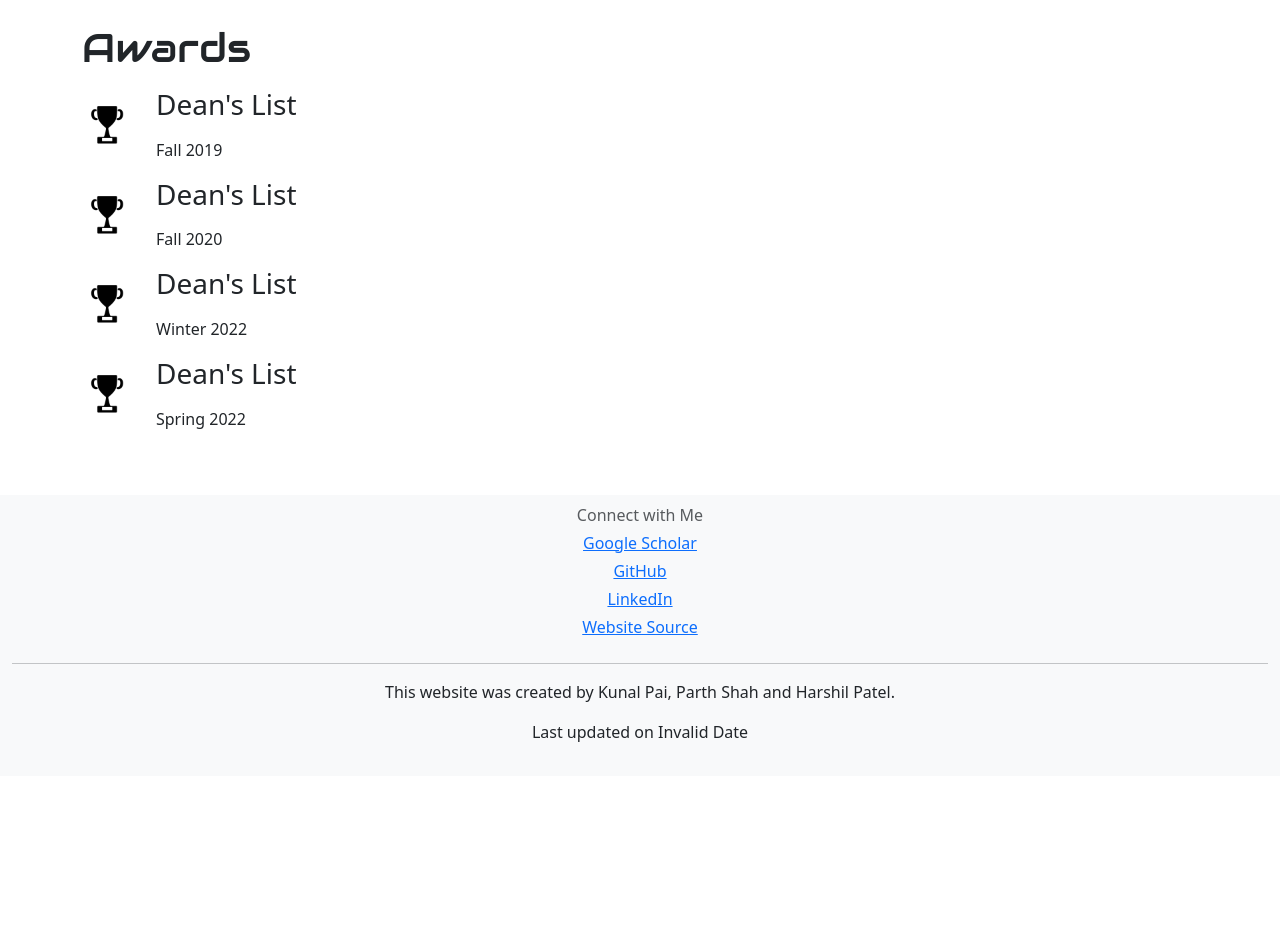
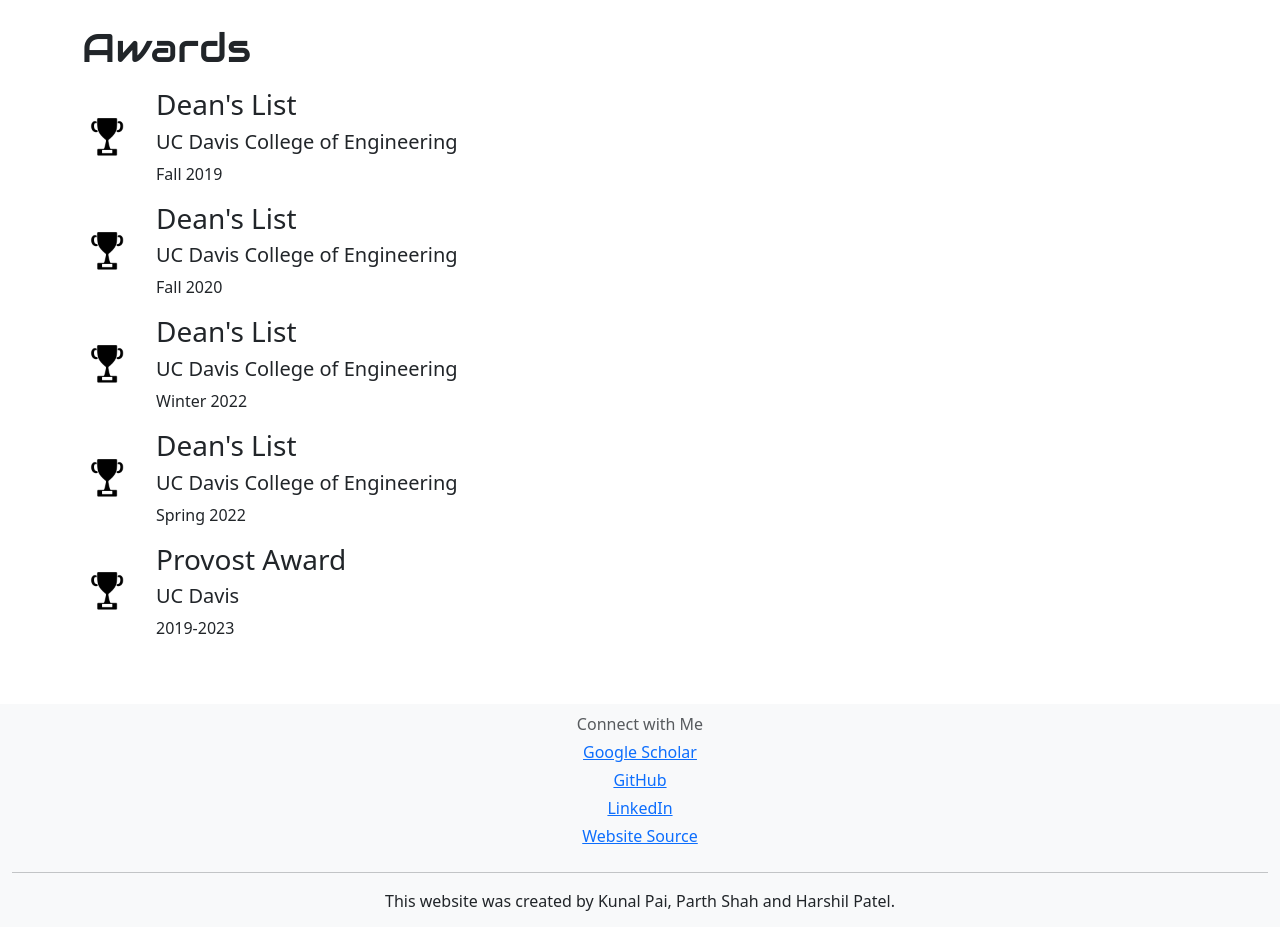
Before and after one commit to kunpai/my-website, a Next.js app: page / in a window 1280 px wide. Shown: the part 5120-6047 px from the top of the page. Before the commit the page ends 5896 px from the top, so only its background shows below. Built offline with nearby package versions, Linux system fonts and the light colour scheme.

Commit message:
Updated awards

```diff
--- a/pages/index.js
+++ b/pages/index.js
@@ -59,11 +59,11 @@ export default function Home() {
                   <Col>
                     <div key={index}>
                       <h3>{award.title}</h3>
-                      <p>
-                        {award.link ? <Link href={award.link}>{award.position}</Link> :
-                          award.position
+                      <h5>
+                        {award.link ? <Link href={award.link}>{award.awarder}</Link> :
+                          award.awarder
                         }
-                      </p>
+                      </h5>
                       <span>{award.date}</span>
                     </div>
                   </Col>
--- a/public/jsons/awards.json
+++ b/public/jsons/awards.json
@@ -1,18 +1,27 @@
 [
     {
         "title": "Dean's List",
+        "awarder": "UC Davis College of Engineering",
         "date": "Fall 2019"
     },
     {
         "title": "Dean's List",
+        "awarder": "UC Davis College of Engineering",
         "date": "Fall 2020"
     },
     {
         "title": "Dean's List",
+        "awarder": "UC Davis College of Engineering",
         "date": "Winter 2022"
     },
     {
         "title": "Dean's List",
+        "awarder": "UC Davis College of Engineering",
         "date": "Spring 2022"
+    },
+    {
+        "title": "Provost Award",
+        "awarder": "UC Davis",
+        "date": "2019-2023"
     }
 ]
```
